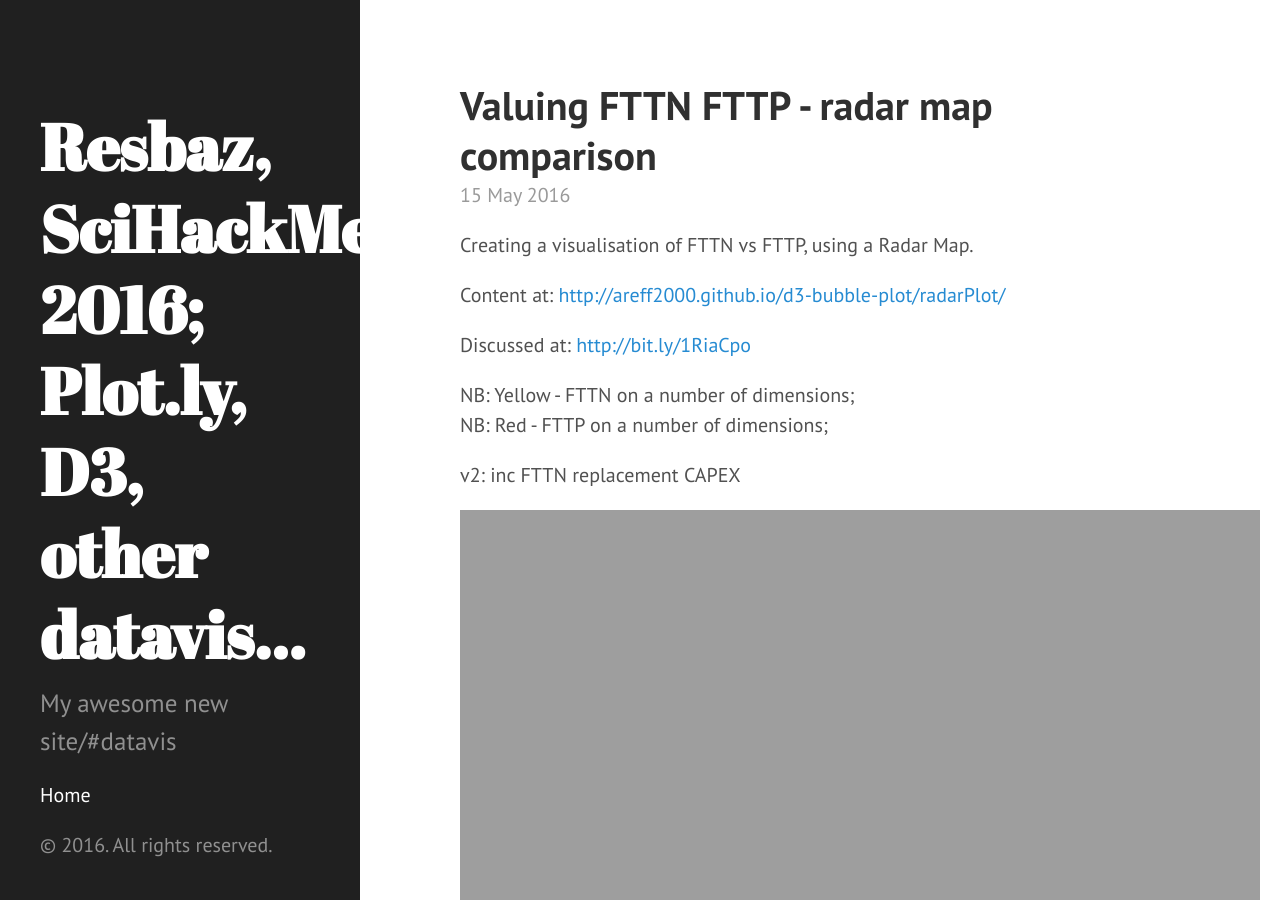
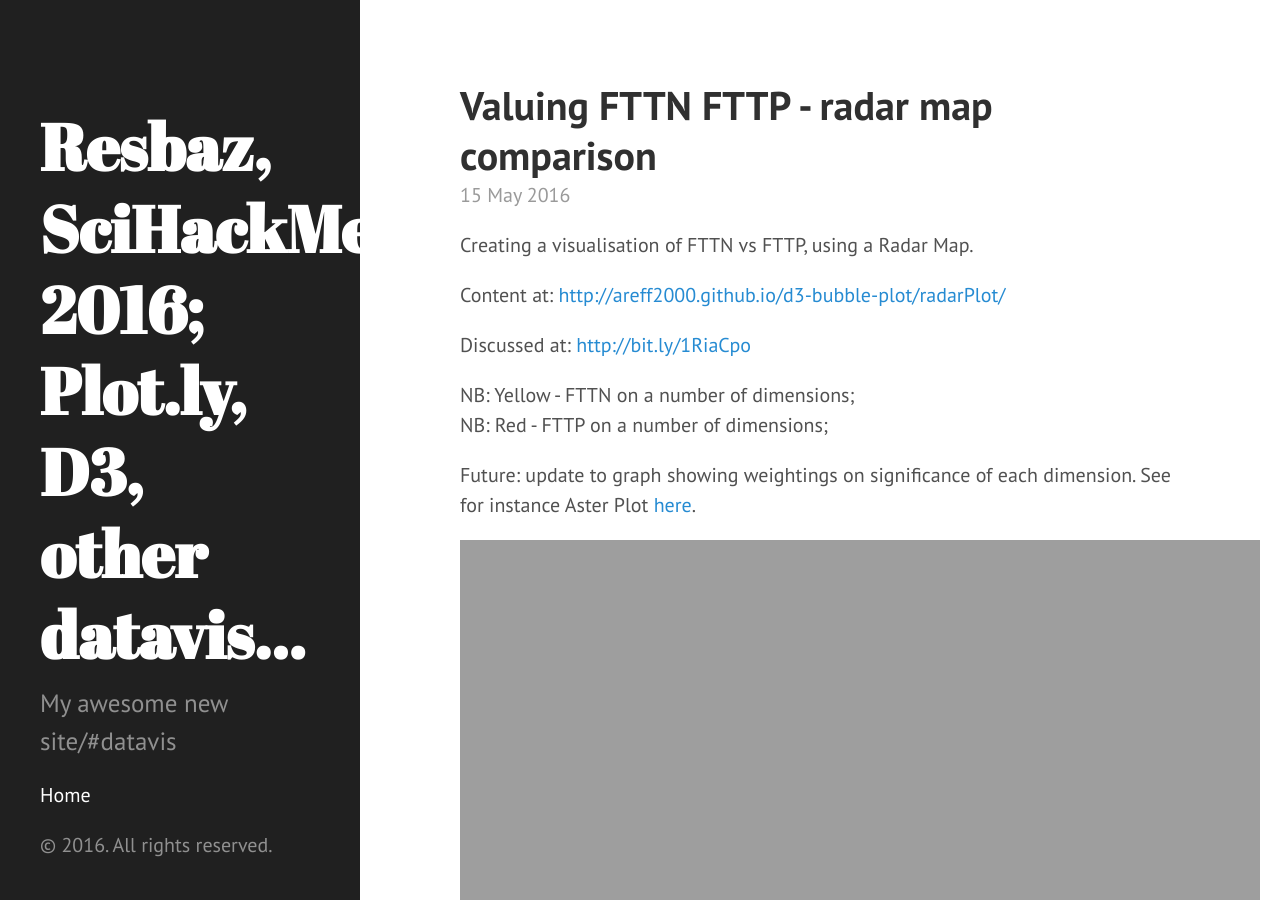
Before and after one commit to areff2000/areff2000.github.io, a Jekyll site: the page built from _posts/2016-05-15-valuing-fttn-fttp-radar-map-comparison.markdown, in a window 1280 px wide and 900 px high. Built offline with Jekyll 4.4.1, drawn with Linux system fonts in a browser that asks for light colours.

Commit message:
Update 2016-05-15-valuing-fttn-fttp-radar-map-comparison.markdown
Add link to Aster Plot.

```diff
--- a/_posts/2016-05-15-valuing-fttn-fttp-radar-map-comparison.markdown
+++ b/_posts/2016-05-15-valuing-fttn-fttp-radar-map-comparison.markdown
@@ -12,5 +12,5 @@ Discussed at: <a href="http://bit.ly/1RiaCpo">http://bit.ly/1RiaCpo</a>
 NB: Yellow - FTTN on a number of dimensions;
 NB: Red - FTTP on a number of dimensions;
 
-v2: inc FTTN replacement CAPEX
+Future: update to graph showing weightings on significance of each dimension. See for instance Aster Plot <a href="http://bl.ocks.org/bbest/2de0e25d4840c68f2db1">here</a>.
 <iframe width="800" height="800" frameborder="0" scrolling="no" src="http://areff2000.github.io/d3-bubble-plot/radarPlot/"></iframe>
```
